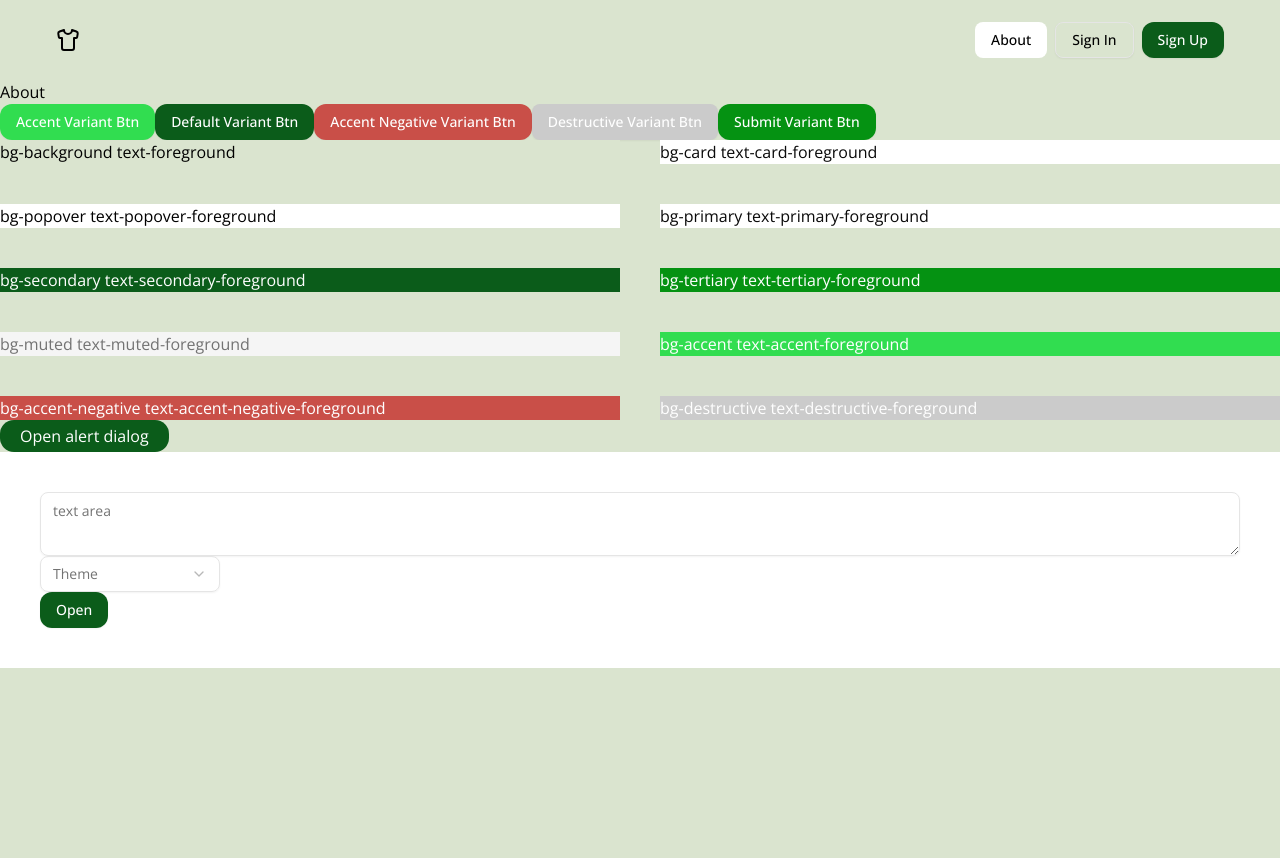
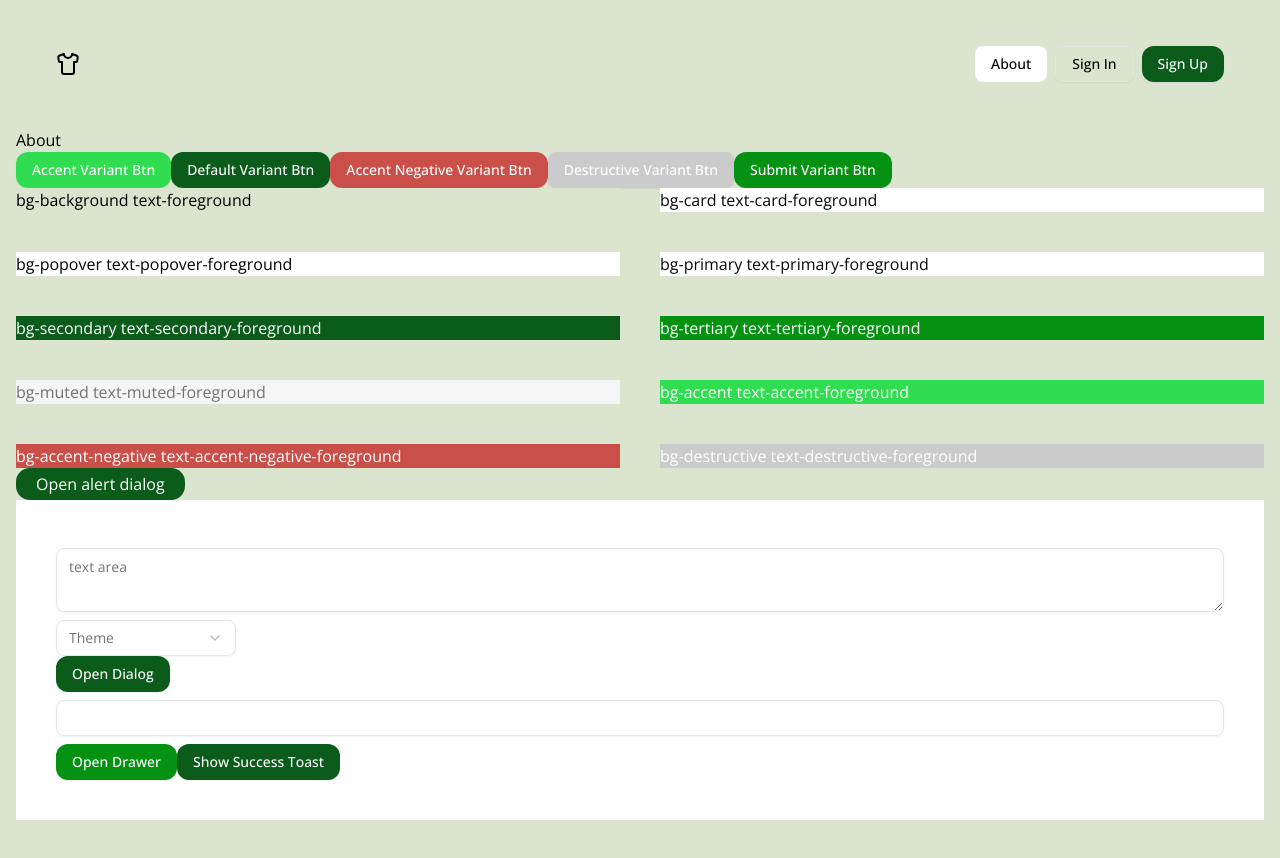
Before and after one commit to vakulenko10/fitApp-frontend, a React (Vite) app: page /about in a window 1280 px wide. Shown: the top 858 px of the page. Before the commit the page ends 800 px from the top, so only its background shows below. Built offline with nearby package versions, Linux system fonts and the light colour scheme.

Commit message:
almost all style setup is done

```diff
--- a/package.json
+++ b/package.json
@@ -22,13 +22,16 @@
     "clsx": "^2.1.1",
     "framer-motion": "^12.4.10",
     "lucide-react": "^0.477.0",
+    "next-themes": "^0.4.6",
     "react": "^19.0.0",
     "react-dom": "^19.0.0",
     "react-redux": "^9.2.0",
     "react-router-dom": "^7.3.0",
+    "sonner": "^2.0.1",
     "tailwind-merge": "^3.0.2",
     "tailwindcss": "^4.0.9",
-    "tailwindcss-animate": "^1.0.7"
+    "tailwindcss-animate": "^1.0.7",
+    "vaul": "^1.1.2"
   },
   "devDependencies": {
     "@eslint/js": "^9.21.0",
--- a/src/App.jsx
+++ b/src/App.jsx
@@ -3,6 +3,7 @@ import { AuthWrapper } from "./components/auth/AuthWrapper";
 import Header from "./components/Header";
 import { RenderRoutes } from "./components/navigation/RenderRoutes";
 import { Button } from "./components/ui/button";
+import { toast, Toaster } from "sonner";
 import {
   AlertDialog,
   AlertDialogAction,
@@ -14,7 +15,16 @@ import {
   AlertDialogTitle,
   AlertDialogTrigger,
 } from "./components/ui/alert-dialog";
-
+import {
+  Drawer,
+  DrawerClose,
+  DrawerContent,
+  DrawerDescription,
+  DrawerFooter,
+  DrawerHeader,
+  DrawerTitle,
+  DrawerTrigger,
+} from "./components/ui/drawer";
 import {
   Dialog,
   DialogContent,
@@ -29,19 +39,33 @@ import {
   SelectItem,
   SelectTrigger,
   SelectValue,
-} from "./components/ui/select"
+} from "./components/ui/select";
 
 import { ScrollArea } from "./components/ui/scroll-area";
 import { Textarea } from "./components/ui/textarea";
+import { Input } from "./components/ui/input";
+
 function App() {
+  const handleClick = (data) => {
+    toast(data.title, {
+      description: data.description,
+      action: data.action, // Optional: Custom action button
+      duration: data.duration || 5000, // Default duration 5s
+      className: 'visible'
+    });
+  };
+
   return (
     <AuthWrapper>
       <BrowserRouter>
         <Header />
+        <div className="container">
           <RenderRoutes />
           <Button variant={"accent"}>accent variant btn</Button>
           <Button>default variant btn</Button>
-        <Button variant={"accentNegative"}>accent negative variant btn</Button>
+          <Button variant={"accentNegative"}>
+            accent negative variant btn
+          </Button>
           <Button variant={"destructive"}>destructive variant btn</Button>
           <Button variant={"submit"}>submit variant btn</Button>
 
@@ -98,8 +122,8 @@ function App() {
               <AlertDialogHeader>
                 <AlertDialogTitle>Are you absolutely sure?</AlertDialogTitle>
                 <AlertDialogDescription>
-                This action cannot be undone. This will permanently delete your
-                account and remove your data from our servers.
+                  This action cannot be undone. This will permanently delete
+                  your account and remove your data from our servers.
                 </AlertDialogDescription>
               </AlertDialogHeader>
               <AlertDialogFooter>
@@ -123,7 +147,9 @@ function App() {
             </Select>
 
             <Dialog>
-            <DialogTrigger><Button>Open</Button></DialogTrigger>
+              <DialogTrigger>
+                <Button>Open dialog</Button>
+              </DialogTrigger>
               <DialogContent>
                 <DialogHeader>
                   <DialogTitle>Are you absolutely sure?</DialogTitle>
@@ -134,7 +160,60 @@ function App() {
                 </DialogHeader>
               </DialogContent>
             </Dialog>
+
+            <Input />
+            <Drawer>
+              <DrawerTrigger>
+                <Button variant="submit">Open drawer</Button>
+              </DrawerTrigger>
+              <DrawerContent>
+                <div className="mx-auto w-full max-w-sm">
+                  <DrawerHeader>
+                    <DrawerTitle>Are you absolutely sure?</DrawerTitle>
+                    <DrawerDescription>
+                      This action cannot be undone.
+                    </DrawerDescription>
+                  </DrawerHeader>
+                  <DrawerFooter>
+                    <Button variant="submit">Submit</Button>
+                    <DrawerClose>
+                      <Button
+                        variant="outline"
+                        className={"text-secondary hover:text-secondary/80"}
+                      >
+                        Cancel
+                      </Button>
+                    </DrawerClose>
+                  </DrawerFooter>
                 </div>
+              </DrawerContent>
+            </Drawer>
+
+            <Button
+              onClick={() =>
+                handleClick({
+                  title: "Success",
+                  description: "Your changes have been saved!",
+                  action: {
+                    label:<div className="!bg-transparent !p-0 !m-0">
+                    <button className="px-3 py-1 bg-red-600 text-white rounded hover:bg-red-700">
+                      Retry
+                    </button>
+                  </div>,
+                    onClick: () => console.log("Undo clicked")
+                  },
+                  duration: 3000, // Display for 3 seconds
+                  className: "!bg-white !shadow-lg !p-4 !rounded-lg",
+                })
+              }
+            >
+              Show Success Toast
+            </Button>
+
+
+          </div>
+        </div>
+        <Toaster />
       </BrowserRouter>
     </AuthWrapper>
   );
--- /dev/null
+++ b/src/components/ui/drawer.jsx
@@ -0,0 +1,131 @@
+import * as React from "react"
+import { Drawer as DrawerPrimitive } from "vaul"
+
+import { cn } from "@/lib/utils"
+
+function Drawer({
+  ...props
+}) {
+  return <DrawerPrimitive.Root data-slot="drawer" {...props} />;
+}
+
+function DrawerTrigger({
+  ...props
+}) {
+  return <DrawerPrimitive.Trigger data-slot="drawer-trigger" {...props} />;
+}
+
+function DrawerPortal({
+  ...props
+}) {
+  return <DrawerPrimitive.Portal data-slot="drawer-portal" {...props} />;
+}
+
+function DrawerClose({
+  ...props
+}) {
+  return <DrawerPrimitive.Close data-slot="drawer-close" {...props} />;
+}
+
+function DrawerOverlay({
+  className,
+  ...props
+}) {
+  return (
+    (<DrawerPrimitive.Overlay
+      data-slot="drawer-overlay"
+      className={cn(
+        "data-[state=open]:animate-in data-[state=closed]:animate-out data-[state=closed]:fade-out-0 data-[state=open]:fade-in-0 fixed inset-0 z-50 bg-black/80",
+        className
+      )}
+      {...props} />)
+  );
+}
+
+function DrawerContent({
+  className,
+  children,
+  ...props
+}) {
+  return (
+    (<DrawerPortal data-slot="drawer-portal">
+      <DrawerOverlay />
+      <DrawerPrimitive.Content
+        data-slot="drawer-content"
+        className={cn(
+          "group/drawer-content bg-primary fixed z-50 flex h-auto flex-col",
+          "data-[vaul-drawer-direction=top]:inset-x-0 data-[vaul-drawer-direction=top]:top-0 data-[vaul-drawer-direction=top]:mb-24 data-[vaul-drawer-direction=top]:max-h-[80vh] data-[vaul-drawer-direction=top]:rounded-b-lg data-[vaul-drawer-direction=top]:border-b",
+          "data-[vaul-drawer-direction=bottom]:inset-x-0 data-[vaul-drawer-direction=bottom]:bottom-0 data-[vaul-drawer-direction=bottom]:mt-24 data-[vaul-drawer-direction=bottom]:max-h-[80vh] data-[vaul-drawer-direction=bottom]:rounded-t-lg data-[vaul-drawer-direction=bottom]:border-t",
+          "data-[vaul-drawer-direction=right]:inset-y-0 data-[vaul-drawer-direction=right]:right-0 data-[vaul-drawer-direction=right]:w-3/4 data-[vaul-drawer-direction=right]:border-l data-[vaul-drawer-direction=right]:sm:max-w-sm",
+          "data-[vaul-drawer-direction=left]:inset-y-0 data-[vaul-drawer-direction=left]:left-0 data-[vaul-drawer-direction=left]:w-3/4 data-[vaul-drawer-direction=left]:border-r data-[vaul-drawer-direction=left]:sm:max-w-sm",
+          className
+        )}
+        {...props}>
+        <div
+          className="bg-tertiary/60 mx-auto mt-4 hidden h-2 w-[100px] shrink-0 rounded-full group-data-[vaul-drawer-direction=bottom]/drawer-content:block" />
+        {children}
+      </DrawerPrimitive.Content>
+    </DrawerPortal>)
+  );
+}
+
+function DrawerHeader({
+  className,
+  ...props
+}) {
+  return (
+    (<div
+      data-slot="drawer-header"
+      className={cn("flex flex-col gap-1.5 p-4", className)}
+      {...props} />)
+  );
+}
+
+function DrawerFooter({
+  className,
+  ...props
+}) {
+  return (
+    (<div
+      data-slot="drawer-footer"
+      className={cn("mt-auto flex flex-col gap-2 p-4", className)}
+      {...props} />)
+  );
+}
+
+function DrawerTitle({
+  className,
+  ...props
+}) {
+  return (
+    (<DrawerPrimitive.Title
+      data-slot="drawer-title"
+      className={cn("text-foreground font-semibold", className)}
+      {...props} />)
+  );
+}
+
+function DrawerDescription({
+  className,
+  ...props
+}) {
+  return (
+    (<DrawerPrimitive.Description
+      data-slot="drawer-description"
+      className={cn("text-muted-foreground text-sm", className)}
+      {...props} />)
+  );
+}
+
+export {
+  Drawer,
+  DrawerPortal,
+  DrawerOverlay,
+  DrawerTrigger,
+  DrawerClose,
+  DrawerContent,
+  DrawerHeader,
+  DrawerFooter,
+  DrawerTitle,
+  DrawerDescription,
+}
--- /dev/null
+++ b/src/components/ui/input.jsx
@@ -0,0 +1,24 @@
+import * as React from "react"
+
+import { cn } from "@/lib/utils"
+
+function Input({
+  className,
+  type,
+  ...props
+}) {
+  return (
+    (<input
+      type={type}
+      data-slot="input"
+      className={cn(
+        "file:text-foreground placeholder:text-muted-foreground selection:bg-primary selection:text-primary-foreground dark:bg-input/30 border-input flex h-9 w-full min-w-0 rounded-md border bg-transparent px-3 py-1 text-base shadow-xs transition-[color,box-shadow] outline-none file:inline-flex file:h-7 file:border-0 file:bg-transparent file:text-sm file:font-medium disabled:pointer-events-none disabled:cursor-not-allowed disabled:opacity-50 md:text-sm",
+        "focus-visible:border-ring focus-visible:ring-ring/50 focus-visible:ring-[3px]",
+        "aria-invalid:ring-destructive/20 dark:aria-invalid:ring-destructive/40 aria-invalid:border-destructive",
+        className
+      )}
+      {...props} />)
+  );
+}
+
+export { Input }
--- /dev/null
+++ b/src/components/ui/sonner.jsx
@@ -0,0 +1,24 @@
+import { useTheme } from "next-themes"
+import { Toaster as Sonner } from "sonner";
+
+const Toaster = ({
+  ...props
+}) => {
+  const { theme = "system" } = useTheme()
+
+  return (
+    (<Sonner
+      theme={theme}
+      className="toaster group"
+      style={
+        {
+          "--normal-bg": "var(--popover)",
+          "--normal-text": "var(--popover-foreground)",
+          "--normal-border": "var(--border)"
+        }
+      }
+      {...props} />)
+  );
+}
+
+export { Toaster }
--- a/src/index.css
+++ b/src/index.css
@@ -40,7 +40,6 @@
   --destructive: oklch(84.21% 0 0);
   --destructive-foreground:  oklch(100% 0 0);
 
-
   --border: oklch(0.922 0 0);
 
   --input: oklch(0.922 0 0);
@@ -66,22 +65,22 @@
 
 
   /* radius variables */
-  --radius-xs: 4px;
+  /* --radius-xs: 4px;
   --radius-sm: 6px;
   --radius-md: 8px;
   --radius-lg: 12px;
   --radius-xl: 16px;
   --radius-2xl: 24px;
-  --radius-full: 999px;
+  --radius-full: 999px; */
 
   /* Spacing (for margin/padding) */
-  --spacing-xs: 4px;
+  /* --spacing-xs: 4px;
   --spacing-sm: 8px;
   --spacing-md: 12px;
   --spacing-lg: 16px;
   --spacing-xl: 24px;
   --spacing-2xl: 32px;
-  --spacing-3xl: 48px;
+  --spacing-3xl: 48px; */
 
 
   /* Font Families */
@@ -90,7 +89,7 @@
   --font-mono: "Courier New", monospace;
 
   /* Font Sizes */
-  --text-xs: 12px;
+  /* --text-xs: 12px;
   --text-sm: 14px;
   --text-md: 16px;
   --text-lg: 18px;
@@ -98,17 +97,7 @@
   --text-2xl: 32px;
   --text-3xl: 40px;
   --text-4xl: 48px;
-  --text-5xl: 64px;
-
-  /* Font Weights */
-  --font-thin: 100;
-  --font-light: 300;
-  --font-regular: 400;
-  --font-medium: 500;
-  --font-semibold: 600;
-  --font-bold: 700;
-  --font-extrabold: 800;
-  --font-black: 900;
+  --text-5xl: 64px; */
 
 }
 
@@ -192,8 +181,6 @@
   --color-chart-4: var(--chart-4);
   --color-chart-5: var(--chart-5);
 
-
-
   --color-sidebar: var(--sidebar);
   --color-sidebar-foreground: var(--sidebar-foreground);
   --color-sidebar-primary: var(--sidebar-primary);
@@ -231,7 +218,51 @@
     --color-placeholder: #a59999; /* Color for placeholder text in signup, login forms */
     --box-shadow-primary: 0px 20px 50px 4px rgba(26, 26, 26, 0.1); /* Primary shadow for elements */
   }
+  body {
+    @apply m-0 p-0;
+  }
 
+  h1, h2, h3, h4, h5, h6 {
+    @apply my-2 p-0;
+  }
+
+  p {
+    @apply my-2 p-0;
+  }
+  a {
+    @apply my-2 p-0;
+  }
+  ul, ol {
+    @apply my-4 pl-6;
+  }
+
+  li {
+    @apply my-1;
+  }
+
+  img {
+    @apply my-4 max-w-full h-auto;
+  }
+
+  input, textarea, select {
+    @apply my-2 p-0;
+  }
+
+  section {
+    @apply my-6 py-6;
+  }
+
+  article {
+    @apply my-6 p-4;
+  }
+
+  header, footer {
+    @apply my-6 py-4;
+  }
+  .container {
+    @apply mx-auto px-4; /* Centering with horizontal padding */
+    max-width: 1200px; /* Set a max width for content */
+  }
   .border-primary {
     border: 2px solid var(--color-border-primary);
   }
```
Also changed, not shown: 1 other file (tests, documents, lock files or other folders). Lines whose indentation alone changed are shown as unchanged.
